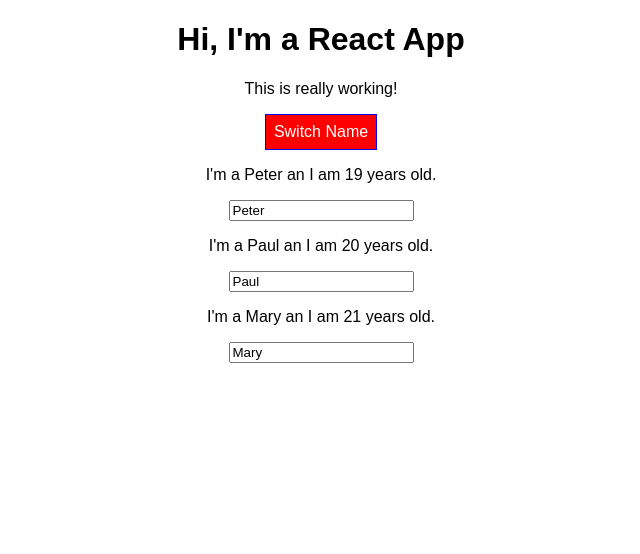
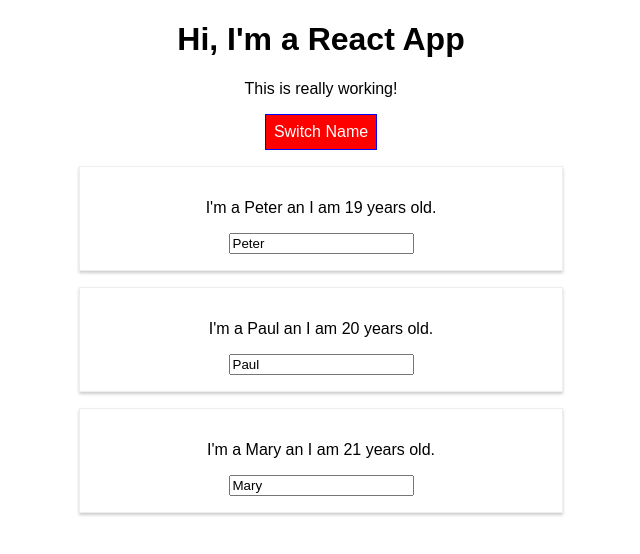
Before and after one commit to makomweb/notes-react-course, a React app in the folder react-complete-guide/: page / in a window 1280 px wide. Both pictures are taken after a click on the button "Switch Name". Shown: the top 554 px of the page, without its empty margins (319-959 px from the left). Built offline with nearby package versions, Linux system fonts and the light colour scheme.

Commit message:
use scoped CSS styles for the Person component

```diff
--- a/react-complete-guide/src/Person/Person.css
+++ b/react-complete-guide/src/Person/Person.css
@@ -6,3 +6,9 @@
     padding: 16px;
     text-align: center;
 }
+
+@media (min-width: 500px) {
+    .Person {
+        width: 450px;
+    }
+}
--- a/react-complete-guide/src/Person/Person.js
+++ b/react-complete-guide/src/Person/Person.js
@@ -1,10 +1,10 @@
 import React from 'react';
-import './Person.css';
+import classes from './Person.css';
 
 const Person = (props) => {
     const { age, name } = props;
     return (
-        <div className="Person" >
+        <div className={classes.Person} >
             <p onClick={props.click}>I'm a {name} an I am {age} years old.</p>
             <p>{props.children}</p>
             <input type="text" onChange={props.changed} value={props.name} />
```
